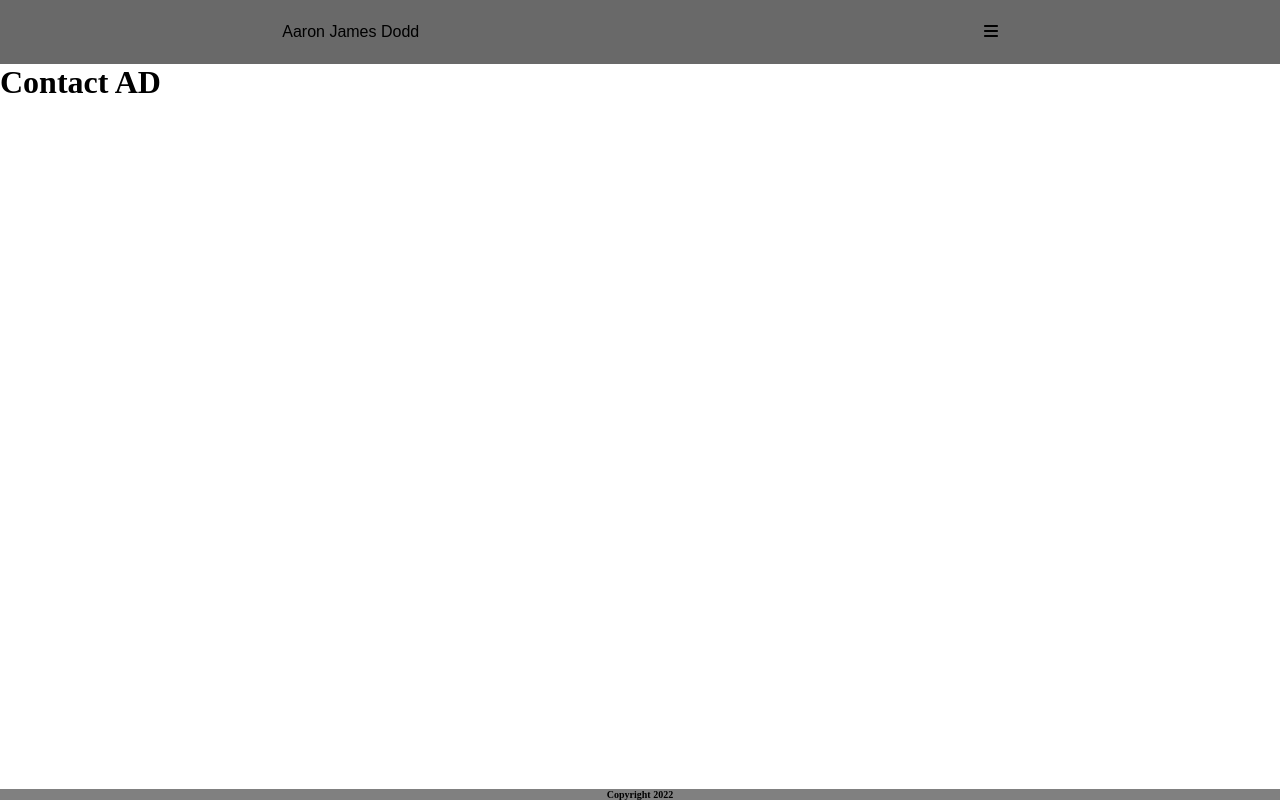
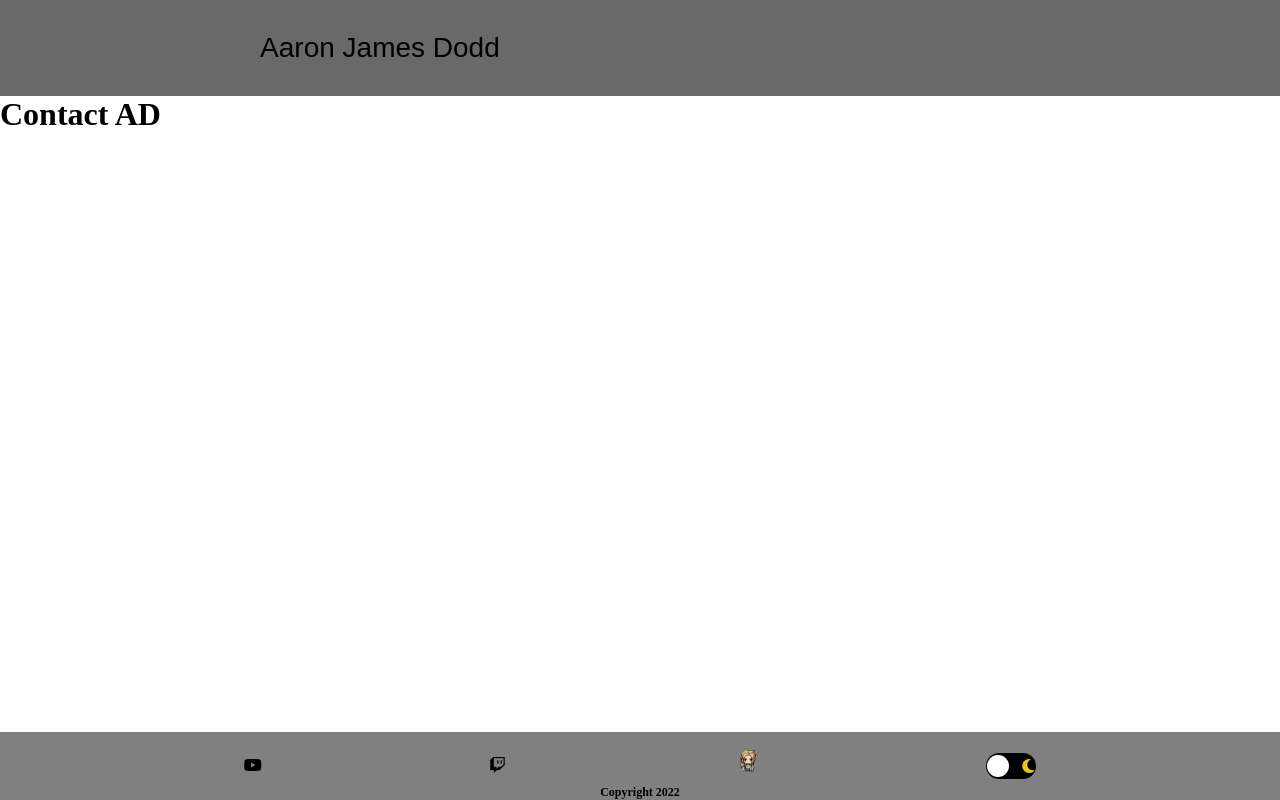
Before and after one commit to AJDStudios/Author, a React (Create React App) app: page /Contact in a window 1280 px wide. Built offline with nearby package versions, Linux system fonts and the light colour scheme.

Commit message:
footer content

```diff
--- a/public/index.html
+++ b/public/index.html
@@ -25,6 +25,7 @@
       Learn how to configure a non-root public URL by running `npm run build`.
     -->
     <title>Aaron James Dodd Author</title>
+    <script src="https://kit.fontawesome.com/13ad637b1d.js" crossorigin="anonymous"></script>
   </head>
   <body>
     <noscript>You need to enable JavaScript to run this app.</noscript>
--- a/src/components/Footer.js
+++ b/src/components/Footer.js
@@ -1,10 +1,35 @@
 import React from "react";
+import Gif from "./aden.gif"
 
 function Footer(){
     return(
         <footer className="footer">
-            <h1 className="copyright">Copyright 2022</h1>
+            <div className="socials">
+                <section>
+                    <a href="https://www.youtube.com/channel/UCIWsjkVvj1LASyBDxuix7Hw" target="blank" rel="noreferrer" alt=""><i className="fa-brands fa-youtube"></i></a>
+                </section>
+                <section>
+                    <a href="https://www.twitch.tv/ajdstudios" target="_blank" rel="noreferrer" alt=""><i className="fa-brands fa-twitch"></i></a>
+                </section>
+                <section>
+                    <a href="https://discord.gg/tMMVKstvac" target="_blank" rel="noreferrer">
+                    <img className="animated-gif" alt="" src={ Gif } />
+                    </a>
+                </section>
+                <section className="darktoggle">
+                    <input type="checkbox" className="checkbox" id="chk"/>
+                    <label className="label" htmlFor="chk">
+                        <i className="fas fa-sun"></i>
+                        <i className="fas fa-moon"></i>
+                        <div className="ball"></div>
+                    </label>
+                </section>
+            </div>
+            <div className="footer">
+                <h1 className="copyright">Copyright 2022</h1>
+            </div>
         </footer>
+
     )
 }
 
--- a/src/components/Navigation.js
+++ b/src/components/Navigation.js
@@ -47,7 +47,7 @@ function Navigation(){
 
     return(
         <nav className="nav">
-            <FontAwesomeIcon
+            <FontAwesomeIcon className="burger"
                 icon= { faBars }
                 onClick ={()=> setShowMenu(!showMenu)}
             />
--- a/src/index.css
+++ b/src/index.css
@@ -5,13 +5,20 @@
 }
 
 body {
-  height: 100%;
   width: 100%;
   text-decoration: none;
 }
 
+a {
+  text-decoration: none;
+  color: inherit;
+}
+
 .header {
   display: flex;
+  position: sticky;
+  top: 0;
+	z-index: 100;
 	justify-content: space-around;
 	align-items: center;
 	min-height: 8vh;
@@ -25,6 +32,7 @@ body {
 
 .menu {
   position: fixed;
+  z-index: 100;
   background-color: dimgrey;
   top: 0;
   left: 0;
@@ -34,7 +42,8 @@ body {
 
 .menumask {
   position: fixed;
-  background-color: black;
+  z-index: 80;
+  background-color: rgb(56, 54, 54);
   top: 0;
   left: 0;
   width: 100%;
@@ -59,12 +68,138 @@ body {
 .footer {
   background-color: grey;
   text-align: center;
-  Position: absolute;
+  Position: fixed;
   bottom: 0;
   width: 100%;
-  border-bottom: 0;
 }
+
+.socials {
+	cursor: pointer;
+	padding: 1em;
+	display: flex;
+	align-items: center;
+	justify-content: space-evenly;
+	position: relative;
+	bottom: 0;
+	width: 100%;
+	transform: scale(1);
+	color: black;
+}
+
+.animated-gif {
+	width: 25px;
+	height: auto;
+}
+
+/*ligh/dark toggle*/
+.darktoggle .checkbox {
+	opacity: 0;
+	position: absolute;
+	padding-bottom: 0;
+	width: 20%;
+}
+
+.label {
+	background-color: black;
+	border-radius: 50px;
+	cursor: pointer;
+	display: flex;
+	align-items: center;
+	justify-content: space-between;
+	padding: 2px;
+	position: relative;
+	height: 26px;
+	width: 50px;
+	transform: scale(1);
+}
+
+.label .ball {
+	background-color: white;
+	border-radius: 50%;
+	position: absolute;
+	top: 2px;
+	left: 1px;
+	height: 22px;
+	width: 22px;
+	transform: translateX(0px);
+	transition: transform 0.2s linear;
+}
+
+.checkbox:checked + .label .ball {
+	transform: translateX(24px);
+}
+
+.fa-moon {
+	color: #f1c40f;
+}
+
+.fa-sun {
+	color: #f39c12;
+}
+
 
 .copyright {
   font-size: 10px;
 }
+
+@media screen and (min-width: 768px)
+{
+  .header {
+    font-size: 18px;
+    min-height: 10vh;
+  }
+
+  .menu {
+    width: 80%;
+    height: 50%;
+  }
+
+  .menumask {
+    height: 50%;
+  }
+
+  .route {
+    text-decoration: none;
+    font-size: 18px;
+    color:black;
+  }
+
+  .copyright {
+    font-size: 12px;
+  }
+
+}
+
+
+@media screen and (min-width: 1180px)
+{
+  .header {
+    font-size: 28px;
+    min-height: 12vh;
+  }
+
+  .burger {
+    display: none;
+  }
+
+
+  .menu {
+    width: 60%;
+  }
+
+  .menumask {
+    display: none;
+  }
+
+  .nav-links {
+    display: flex;
+    text-align: center;
+    text-decoration: none;
+    font-size: 18px;
+    color:black;
+  }
+
+  .copyright {
+    font-size: 12px;
+  }
+}
```
Also changed, not shown: README.txt, src/components/aden.gif (added).
